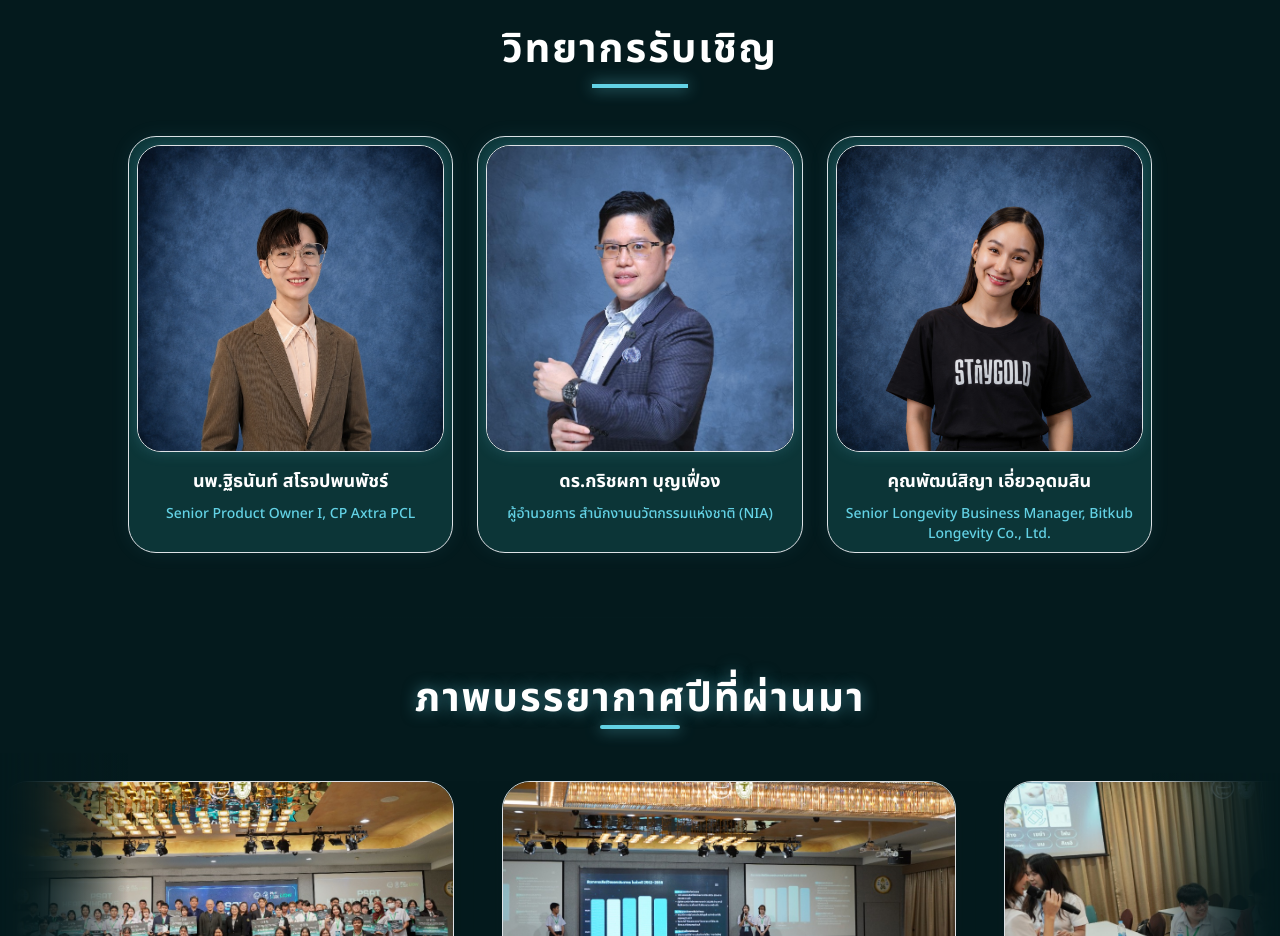
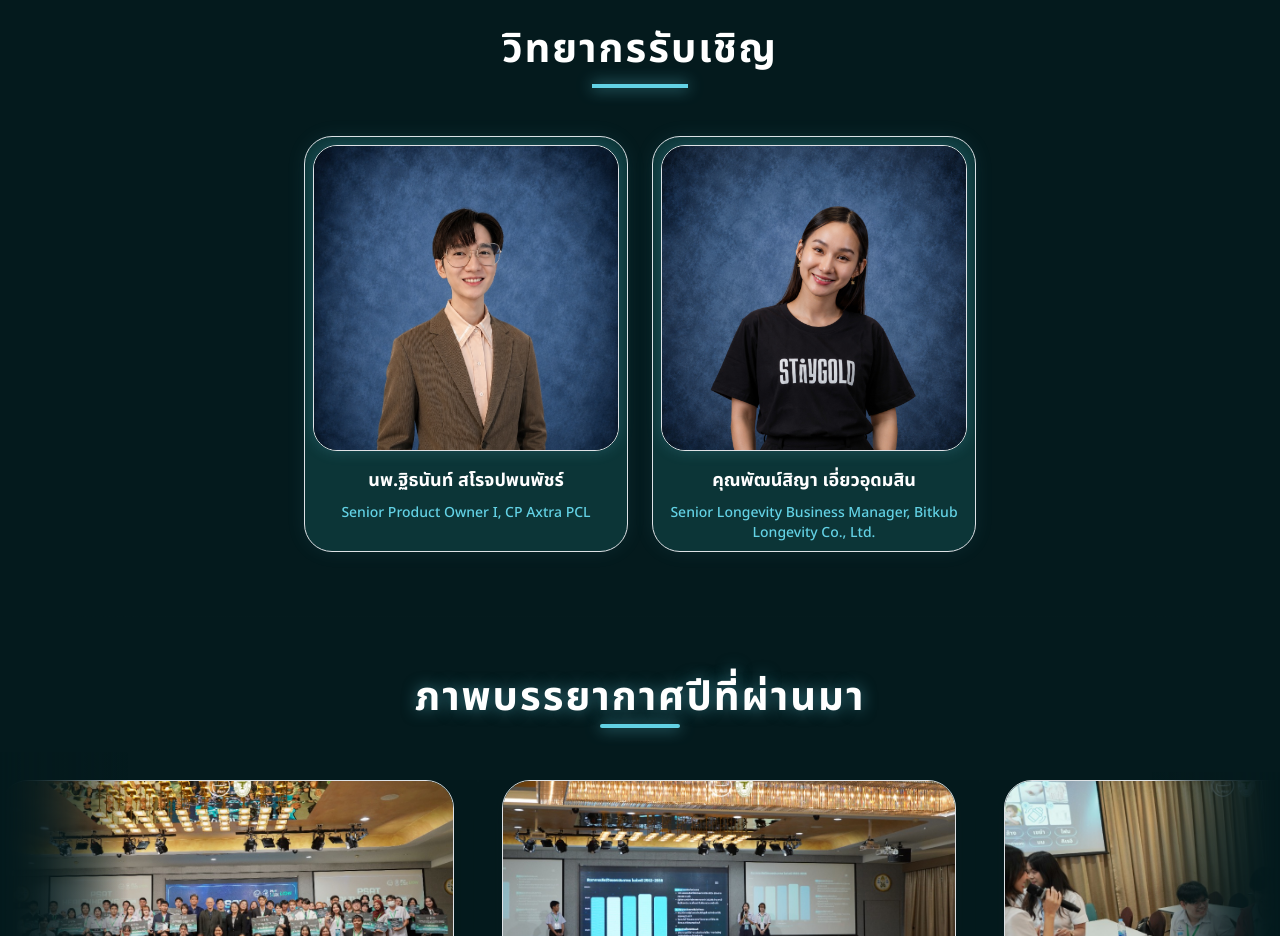
Before and after one commit to phutthiongpharmacy-ui/PSATHealthHack, a Next.js app: page / in a window 1280 px wide. Shown: the part 1380-2316 px from the top of the page. Built offline with nearby package versions, Linux system fonts and the light colour scheme.

Commit message:
fix(speakers): temporarily hide speaker Dr. Krithpaka and balance 2-column grid layout

```diff
--- a/src/components/SpeakersSection.tsx
+++ b/src/components/SpeakersSection.tsx
@@ -8,12 +8,13 @@ const speakers = [
     img: "/images/speaker-thithanan.jpg",
     imageClass: "object-cover object-[center_15%]",
   },
-  {
-    name: "ดร.กริชผกา บุญเฟื่อง",
-    role: "ผู้อำนวยการ สำนักงานนวัตกรรมแห่งชาติ (NIA)",
-    img: "/images/speaker-dr-krithpaka.jpg",
-    imageClass: "object-cover object-top",
-  },
+  // รอการยืนยันเพื่อเปิดแสดงผลเพิ่มเติม:
+  // {
+  //   name: "ดร.กริชผกา บุญเฟื่อง",
+  //   role: "ผู้อำนวยการ สำนักงานนวัตกรรมแห่งชาติ (NIA)",
+  //   img: "/images/speaker-dr-krithpaka.jpg",
+  //   imageClass: "object-cover object-top",
+  // },
   {
     name: "คุณพัฒน์สิญา เอี่ยวอุดมสิน",
     role: "Senior Longevity Business Manager, Bitkub Longevity Co., Ltd.",
@@ -23,6 +24,13 @@ const speakers = [
 ];
 
 export default function SpeakersSection() {
+  const gridLayout =
+    speakers.length === 1
+      ? "max-w-xs sm:max-w-sm grid-cols-1"
+      : speakers.length === 2
+      ? "max-w-md sm:max-w-2xl grid-cols-2"
+      : "max-w-5xl grid-cols-3";
+
   return (
     <section className="px-3 sm:px-margin-mobile md:px-margin-desktop relative py-12 md:py-16">
       <div className="max-w-container-max mx-auto space-y-8 sm:space-y-12">
@@ -33,7 +41,7 @@ export default function SpeakersSection() {
           <div className="w-16 sm:w-24 h-1 bg-hh-cyan mx-auto shadow-[0_0_15px_rgba(99,210,229,0.8)]" />
         </div>
 
-        <div className={`grid gap-4 sm:gap-6 lg:gap-8 mx-auto ${speakers.length === 1 ? "max-w-xs sm:max-w-sm grid-cols-1" : "grid-cols-3 max-w-5xl"}`}>
+        <div className={`grid gap-4 sm:gap-6 lg:gap-8 mx-auto ${gridLayout}`}>
           {speakers.map((speaker, index) => (
             <div
               key={index}
```
